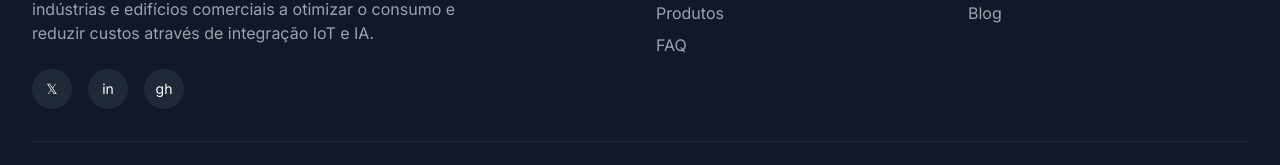
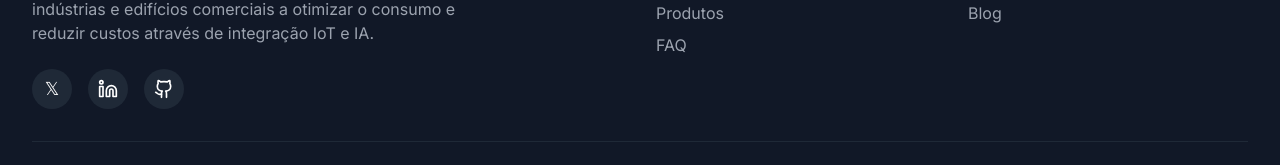
Before and after one commit to jesse-barbosa/enerium-web, a Next.js app: page / in a window 1280 px wide. Shown: the part 4504-4669 px from the top of the page. Built offline with nearby package versions, Linux system fonts and the light colour scheme.

Commit message:
using icons from 'lucide-react' library in Footer (Linkedin and Github)

```diff
--- a/components/layout/footer.tsx
+++ b/components/layout/footer.tsx
@@ -1,6 +1,7 @@
 import Link from "next/link"
 import { Logo } from "@/components/ui/logo"
 import { useTranslation } from "@/lib/translations"
+import { Linkedin, Github } from "lucide-react"
 
 interface FooterProps {
   locale?: string
@@ -24,13 +25,19 @@ export function Footer({ locale = "pt" }: FooterProps) {
             <p className="text-gray-400 max-w-md mb-6">{t("footerDescription")}</p>
             <div className="flex space-x-4">
               <div className="w-10 h-10 bg-gray-800 rounded-full flex items-center justify-center hover:bg-gradient-to-r hover:from-orange-500 hover:to-yellow-500 transition-all cursor-pointer">
-                <span className="text-sm">𝕏</span>
+                <span className="text-lg">
+                  𝕏
+                </span>
               </div>
               <div className="w-10 h-10 bg-gray-800 rounded-full flex items-center justify-center hover:bg-gradient-to-r hover:from-orange-500 hover:to-yellow-500 transition-all cursor-pointer">
-                <span className="text-sm">in</span>
+                <span className="text-lg">
+                  <Linkedin className="h-5 w-5 text-white" />
+                </span>
               </div>
               <div className="w-10 h-10 bg-gray-800 rounded-full flex items-center justify-center hover:bg-gradient-to-r hover:from-orange-500 hover:to-yellow-500 transition-all cursor-pointer">
-                <span className="text-sm">gh</span>
+                <span className="text-lg">
+                  <Github className="h-5 w-5 text-white" />
+                </span>
               </div>
             </div>
           </div>
```
